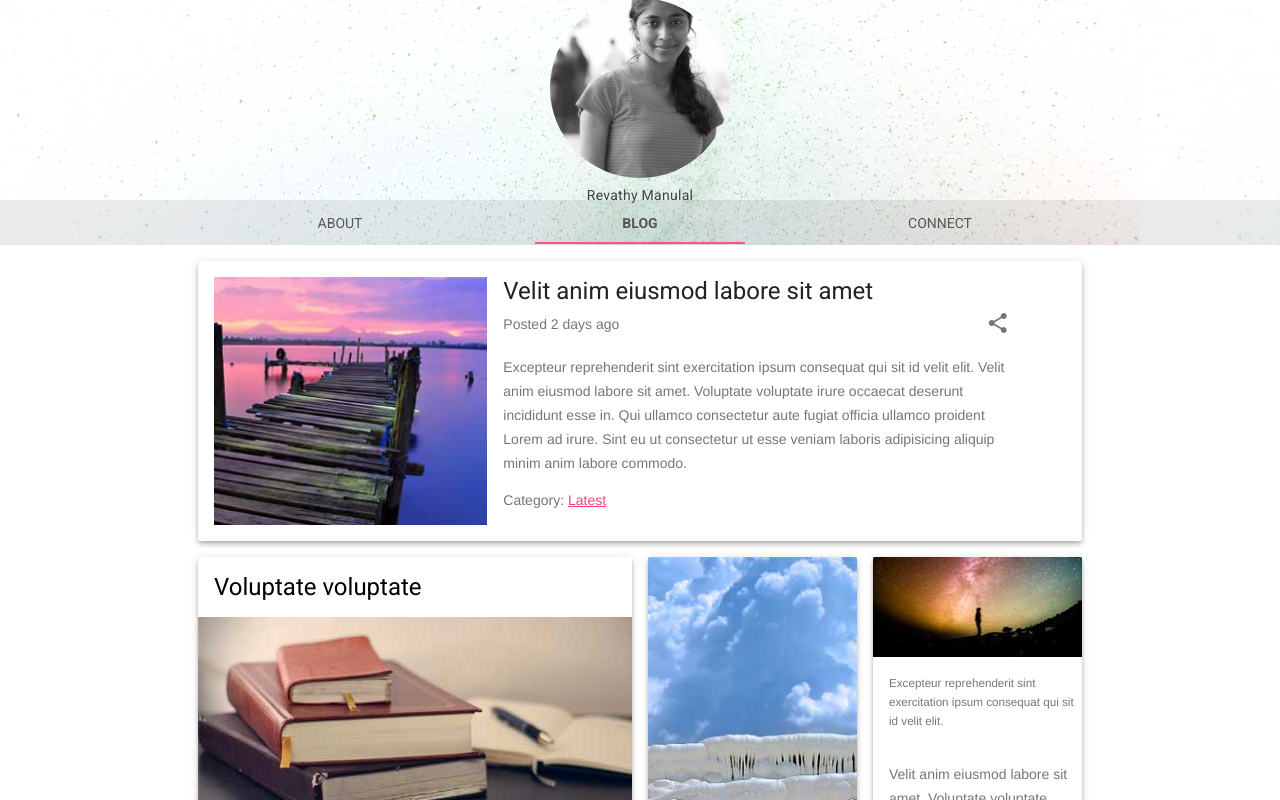
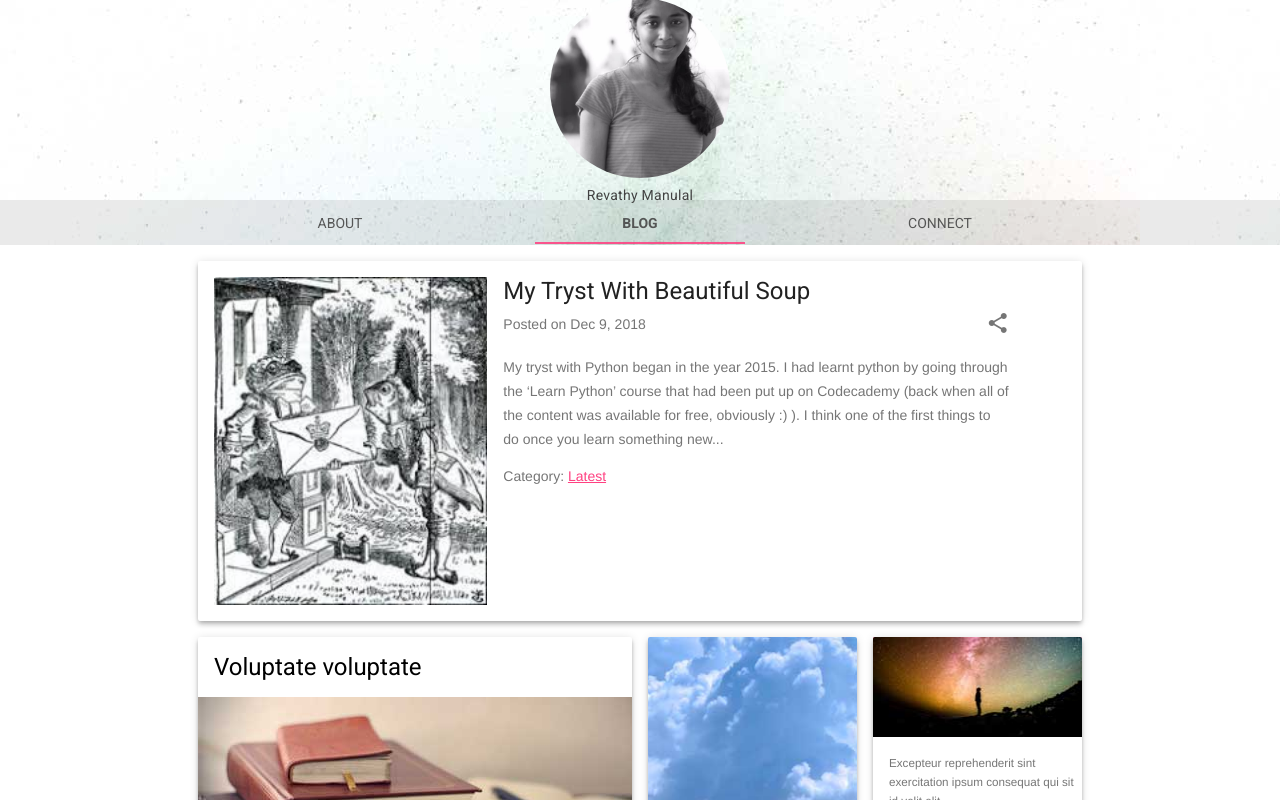
Before and after one commit to revathy-manulal/revathy-manulal.github.io, a plain HTML site: page blog.html in a window 1280 px wide. Drawn offline with nearby package versions, Linux system fonts and the light colour scheme.

Commit message:
Updated BS4 Blog Details

```diff
--- a/blog.html
+++ b/blog.html
@@ -59,20 +59,20 @@
             <div class="mdl-grid portfolio-max-width">
                 <div class="mdl-grid mdl-cell mdl-cell--12-col mdl-cell--4-col-tablet mdl-card mdl-shadow--4dp">
                     <div class="mdl-card__media mdl-cell mdl-cell--12-col-tablet">
-                        <img class="article-image" src=" images/example-blog01.jpg" border="0" alt="">
+                        <img class="article-image" src=" images/BS4_image.jpeg" border="0" alt="">
                     </div>
                     <div class="mdl-cell mdl-cell--8-col">
-                        <h2 class="mdl-card__title-text">Velit anim eiusmod labore sit amet</h2>
+                        <h2 class="mdl-card__title-text">My Tryst With Beautiful Soup</h2>
                         <div class="mdl-card__supporting-text padding-top">
-                            <span>Posted 2 days ago</span>
+                            <span>Posted on Dec 9, 2018</span>
                             <div id="tt1" class=" icon material-icons portfolio-share-btn">share</div>
                             <div class="mdl-tooltip" for="tt1">
                                 Share via social media
                             </div>
                         </div>
                         <div class="mdl-card__supporting-text no-left-padding">
-                            <p>Excepteur reprehenderit sint exercitation ipsum consequat qui sit id velit elit. Velit anim eiusmod labore sit amet. Voluptate voluptate irure occaecat deserunt incididunt esse in. Qui ullamco consectetur aute fugiat officia ullamco proident Lorem ad irure. Sint eu ut consectetur ut esse veniam laboris adipisicing aliquip minim anim labore commodo.</p>
-                            <span>Category: <a href="#">Latest</a></span>
+                          <p>My tryst with Python began in the year 2015. I had learnt python by going through the ‘Learn Python’ course that had been put up on Codecademy (back when all of the content was available for free, obviously :) ). I think one of the first things to do once you learn something new...</p>
+                             <span>Category: <a href="https://medium.com/@revathymanulal/my-tryst-with-beautiful-soup-13895428fed4">Latest</a></span>
                         </div>
                     </div>
                 </div>
```
